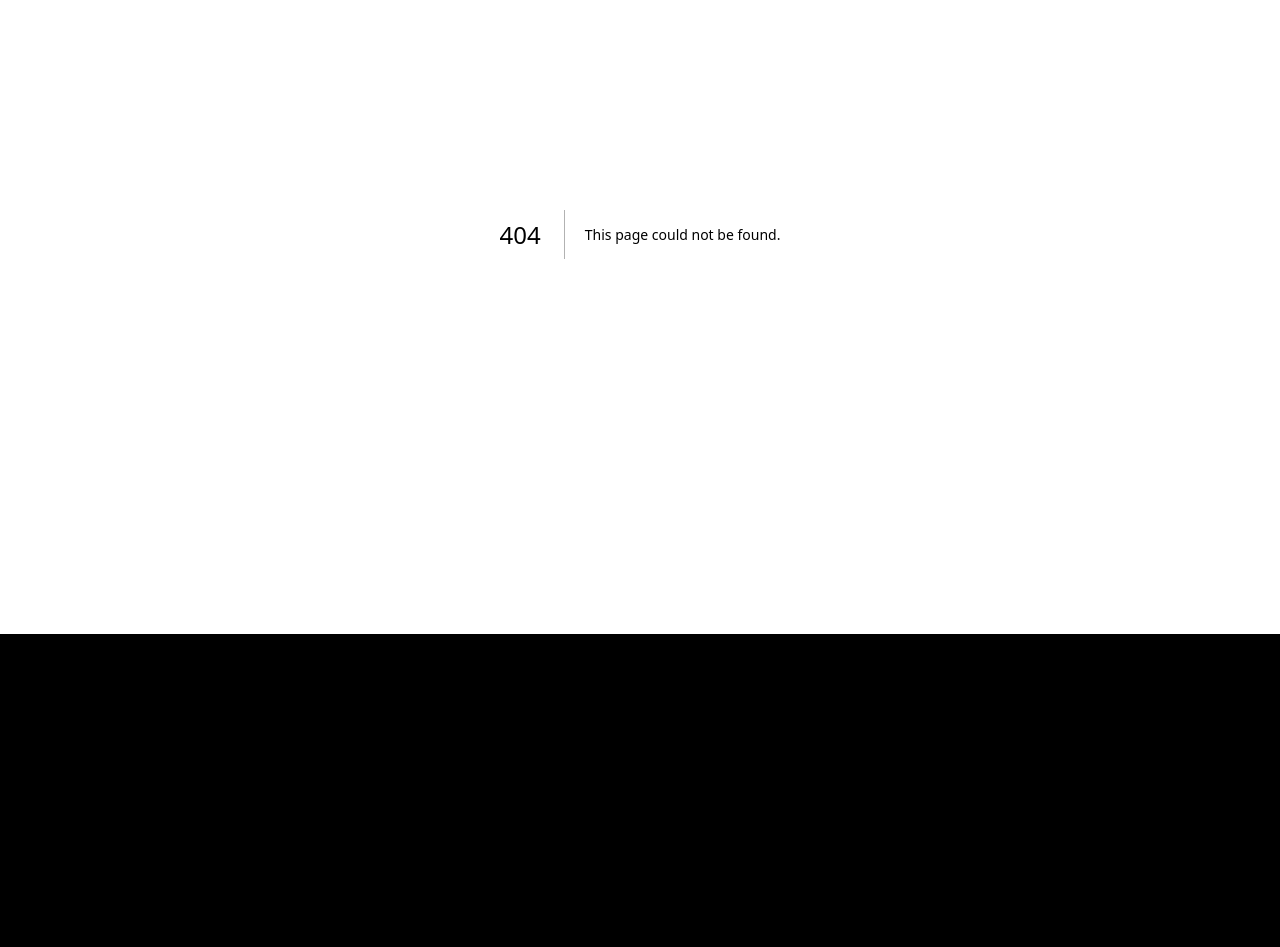
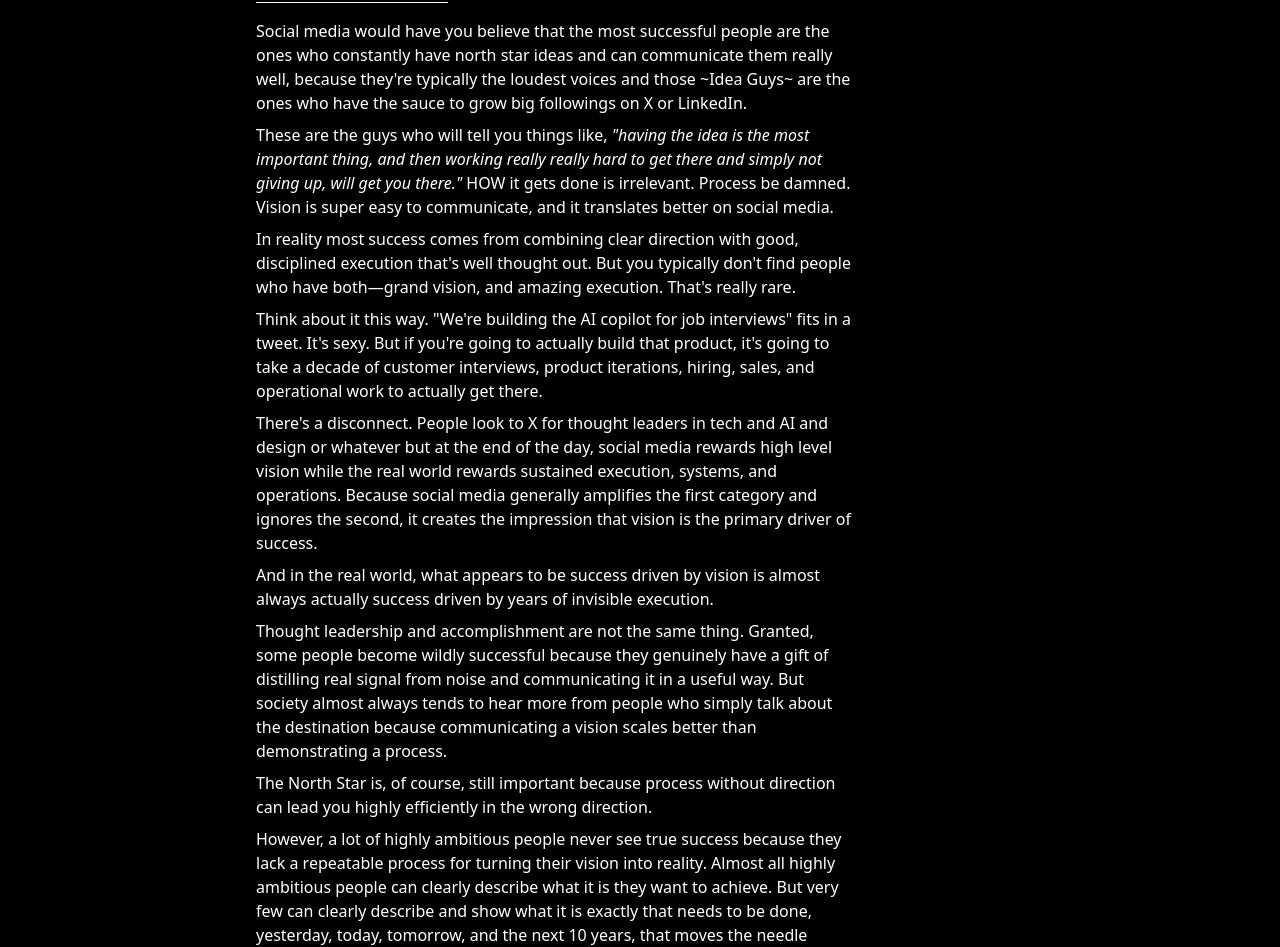
Before and after one commit to chriswillsflannery/chriswillsflannery, a Next.js app: page /post/thoughtLeadershipVsAccomplishment in a window 1280 px wide. Before the commit this address had no page. Shown: the part 166-1113 px from the top of the page. Before the commit the page ends 800 px from the top, so only its background shows below. Built offline with nearby package versions, Linux system fonts and the light colour scheme.

Commit message:
thought leadership

```diff
--- a/src/app/page.tsx
+++ b/src/app/page.tsx
@@ -15,6 +15,10 @@ const Home = () => {
         <h1 className="text-2xl font-bold mb-4">{`Hello There.`}</h1>
 
         <ul className="list-disc pl-5 space-y-2">
+          <ListItem href="./post/thoughtLeadershipVsAccomplishment">
+            <span className="text-yellow-200">Thought leadership</span> and accomplishment are not
+            the same thing
+          </ListItem>
           <ListItem href="./post/peptidesSupplyChains">
             <span className="text-yellow-200">Peptides</span>, supply chains &amp; Altered Carbon
           </ListItem>
--- /dev/null
+++ b/src/app/post/thoughtLeadershipVsAccomplishment/page.tsx
@@ -0,0 +1,140 @@
+import { HL } from "@/components/HorizontalLine";
+
+export default function ThoughtLeadershipVsAccomplishment() {
+  return (
+    <>
+      <main>
+        <h1>Thought leadership and accomplishment are not the same thing</h1>
+        <HL />
+        <article style={{ maxWidth: "600px", lineHeight: "24px" }}>
+          <p>
+            Social media would have you believe that the most successful people are the ones who
+            constantly have north star ideas and can communicate them really well, because
+            they&apos;re typically the loudest voices and those ~Idea Guys~ are the ones who have
+            the sauce to grow big followings on X or LinkedIn.
+          </p>
+          <p>
+            These are the guys who will tell you things like,{" "}
+            <em>
+              &quot;having the idea is the most important thing, and then working really really hard
+              to get there and simply not giving up, will get you there.&quot;
+            </em>{" "}
+            HOW it gets done is irrelevant. Process be damned. Vision is super easy to communicate,
+            and it translates better on social media.
+          </p>
+          <p>
+            In reality most success comes from combining clear direction with good, disciplined
+            execution that&apos;s well thought out. But you typically don&apos;t find people who
+            have both&mdash;grand vision, and amazing execution. That&apos;s really rare.
+          </p>
+          <p>
+            Think about it this way. &quot;We&apos;re building the AI copilot for job
+            interviews&quot; fits in a tweet. It&apos;s sexy. But if you&apos;re going to actually
+            build that product, it&apos;s going to take a decade of customer interviews, product
+            iterations, hiring, sales, and operational work to actually get there.
+          </p>
+          <p>
+            There&apos;s a disconnect. People look to X for thought leaders in tech and AI and
+            design or whatever but at the end of the day, social media rewards high level vision
+            while the real world rewards sustained execution, systems, and operations. Because
+            social media generally amplifies the first category and ignores the second, it creates
+            the impression that vision is the primary driver of success.
+          </p>
+          <p>
+            And in the real world, what appears to be success driven by vision is almost always
+            actually success driven by years of invisible execution.
+          </p>
+          <p>
+            Thought leadership and accomplishment are not the same thing. Granted, some people
+            become wildly successful because they genuinely have a gift of distilling real signal
+            from noise and communicating it in a useful way. But society almost always tends to hear
+            more from people who simply talk about the destination because communicating a vision
+            scales better than demonstrating a process.
+          </p>
+          <p>
+            The North Star is, of course, still important because process without direction can lead
+            you highly efficiently in the wrong direction.
+          </p>
+          <p>
+            However, a lot of highly ambitious people never see true success because they lack a
+            repeatable process for turning their vision into reality. Almost all highly ambitious
+            people can clearly describe what it is they want to achieve. But very few can clearly
+            describe and show what it is exactly that needs to be done, yesterday, today, tomorrow,
+            and the next 10 years, that moves the needle closer to achieving it. The process, the
+            unsexy part, is what determines if the destination is even on the map.
+          </p>
+          <p>
+            So take this, just like every other post you read from a &quot;thought leader&quot; on
+            social media, with a grain of salt. Being an Idea Guy is cool, (and it&apos;s of course
+            a really interesting&mdash;and I will admit, impressive&mdash;skill to have to be able to
+            say &quot;just the right thing&quot; in &quot;just the right way&quot; at &quot;just the
+            right time&quot; over and over to go viral every time.) But actually building for real
+            success in the real world is another ball game.
+          </p>
+
+          <HL />
+          <h2 style={{ fontSize: "1.25rem", fontWeight: "bold", marginTop: "1.5rem" }}>
+            Claude Fable&apos;s response
+          </h2>
+          <blockquote
+            style={{
+              borderLeft: "3px solid #555",
+              paddingLeft: "1rem",
+              fontStyle: "italic",
+              color: "#ccc",
+              marginTop: "1rem",
+            }}
+          >
+            <p>
+              I mostly agree with the core thesis, and I think the strongest version of the argument
+              is even simpler than the essay makes it: visibility and competence are selected by
+              completely different filters. Social media selects for compressibility and emotional
+              resonance; building selects for thousands of boring, correct decisions over years.
+              There&apos;s no reason to expect the same people to win both contests, so &quot;famous
+              for ideas&quot; and &quot;actually accomplished&quot; being weakly correlated is
+              exactly what you&apos;d predict.
+            </p>
+            <p>A few places where I&apos;d push back or sharpen it, though.</p>
+            <p>
+              First, the essay slightly strawmans the &quot;Idea Guy.&quot; Plenty of prominent
+              thought leaders are also accomplished operators&mdash;they just became visible after
+              the execution, and now the visible artifact is the talking. The survivorship problem
+              cuts both ways: we see loud people without substance, but we also retroactively
+              dismiss substance-havers as &quot;just talkers&quot; because the execution happened
+              before we were paying attention.
+            </p>
+            <p>
+              Second, &quot;vision vs. execution&quot; is a bit of a false binary at the top end. In
+              practice, the rarest skill isn&apos;t having either one&mdash;it&apos;s re-deriving the
+              vision continuously from contact with reality. The decade of customer interviews the
+              essay mentions doesn&apos;t just execute the vision; it usually replaces it two or
+              three times. So the dichotomy &quot;direction + disciplined process&quot; undersells
+              how much the direction itself is an output of the process, not an input to it.
+            </p>
+            <p>
+              Third, I&apos;d quibble with &quot;communicating a vision scales better than
+              demonstrating a process&quot; being purely a distortion. It&apos;s also genuinely
+              economically valuable. Recruiting, fundraising, and sales all run on compressed
+              narrative. The people who are good at it aren&apos;t only winning a vanity
+              contest&mdash;they&apos;re often acquiring real resources that execution-only people
+              can&apos;t. The essay treats the communication skill as decorative; in reality
+              it&apos;s a force multiplier on execution, which is part of why the rare both-haver
+              wins so disproportionately.
+            </p>
+            <p>
+              Where I agree without reservation is the last section: ambitious people who can
+              describe the destination vividly but can&apos;t tell you what Tuesday looks like are
+              extremely common, and that gap is usually the whole ballgame. The &quot;process
+              determines if the destination is even on the map&quot; line is the best sentence in
+              the piece.
+            </p>
+            <p>
+              So: directionally right, slightly too tidy in its villain, and a little unfair to the
+              economic value of narrative.
+            </p>
+          </blockquote>
+        </article>
+      </main>
+    </>
+  );
+}
```
Also changed, not shown: .omc/project-memory.json, .omc/sessions/98c77503-09e4-4b1f-83db-1cf17d5e5726.json (added), .omc/state/sessions/98c77503-09e4-4b1f-83db-1cf17d5e5726/hud-state.json (added).
